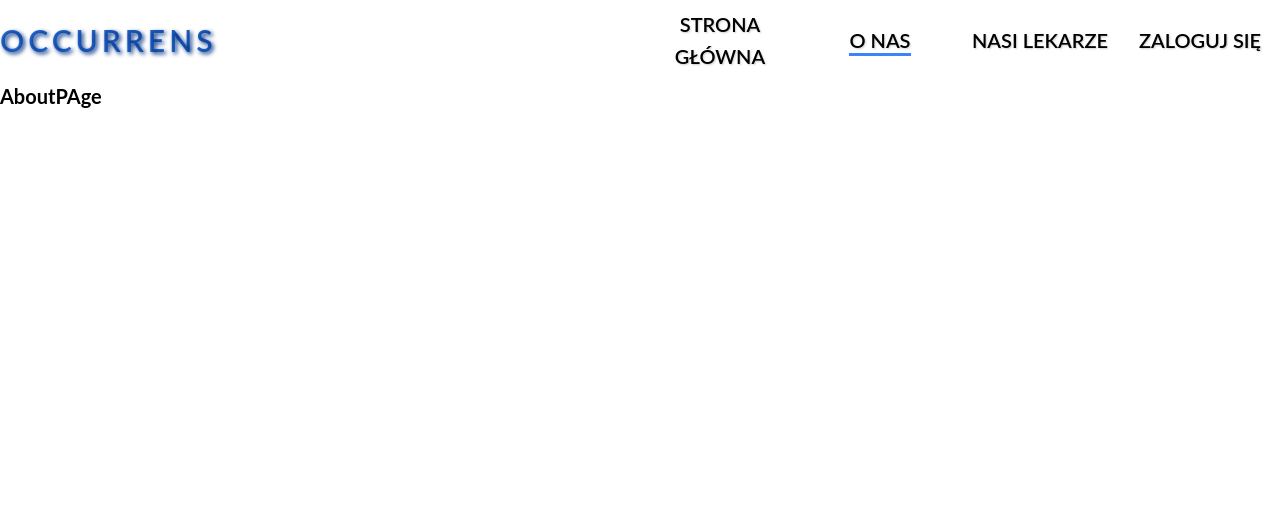
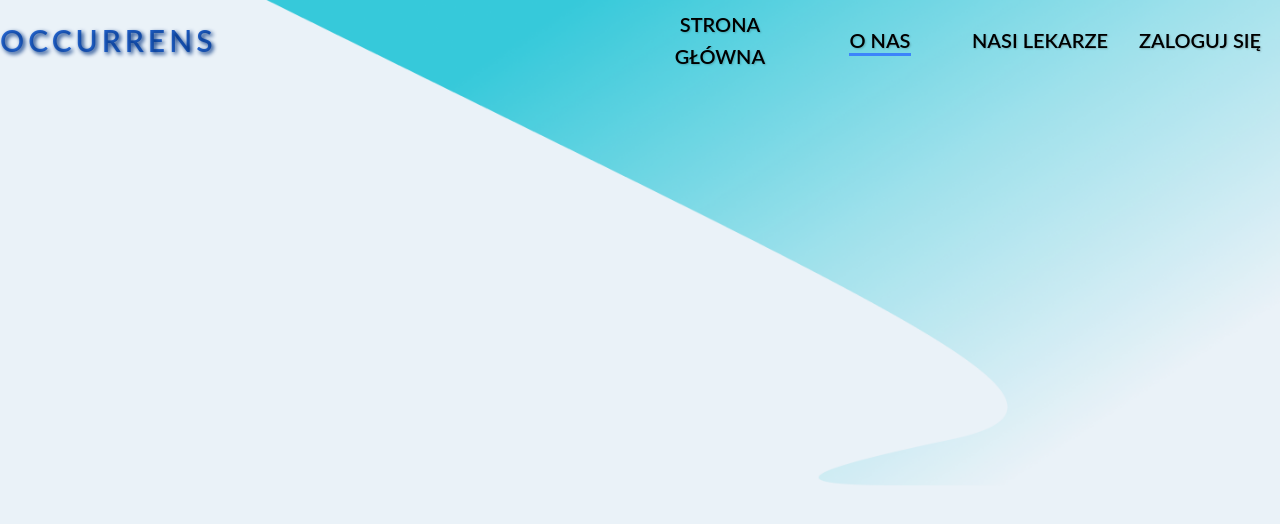
Before and after one commit to skni-kod/Projekt-Occurrens, a React (Create React App) app: page /about in a window 1280 px wide. Shown: the top 524 px of the page. Built offline with nearby package versions, Linux system fonts and the light colour scheme.

Commit message:
starting working on branch

```diff
--- a/src/App.jsx
+++ b/src/App.jsx
@@ -4,6 +4,8 @@ import MainPage from "./components/userNotLoggedIn/mainPage/MainPage";
 import AboutPage from "./components/userNotLoggedIn/aboutPage/AboutPage";
 import ShowAllDoctorsPage from "./components/userNotLoggedIn/ShowAllDoctorsPage/ShowAllDoctorsPage";
 import KindOfLoginPage from "./components/userNotLoggedIn/kindOfLoginPage/KindOfLoginPage";
+
+import VisitSelection from "./components/userNotLoggedIn/visitSelection/visitSelection";
 
 const router = createBrowserRouter([
   {
@@ -12,7 +14,7 @@ const router = createBrowserRouter([
     id: "main",
     children: [
       { index: true, element: <MainPage /> },
-      { path: "about", element: <AboutPage /> },
+      { path: "about", element: <VisitSelection /> },//bedzie chwilowo pozmieniane - tutaj ma być aboutPage!!
       { path: "doctors", element: <ShowAllDoctorsPage /> },
       { path: "login", element: <KindOfLoginPage /> },
     ],
--- /dev/null
+++ b/src/components/userNotLoggedIn/visitSelection/visitSelection.css
@@ -0,0 +1,6 @@
+.background {
+    background-image: url("../../../images/Main.png");
+    background-size: cover;
+    height: 100vh;
+    margin-top: -10vh;
+  }
--- /dev/null
+++ b/src/components/userNotLoggedIn/visitSelection/visitSelection.jsx
@@ -0,0 +1,11 @@
+import './visitSelection.css';
+
+function VisitSelection() {
+    return (
+    <div  className='background'>
+
+    </div>
+    );
+  }
+
+  export default VisitSelection;
```
Also changed, not shown: src/components/userPatient/visitSelection/visitSelection.jsx (added).
